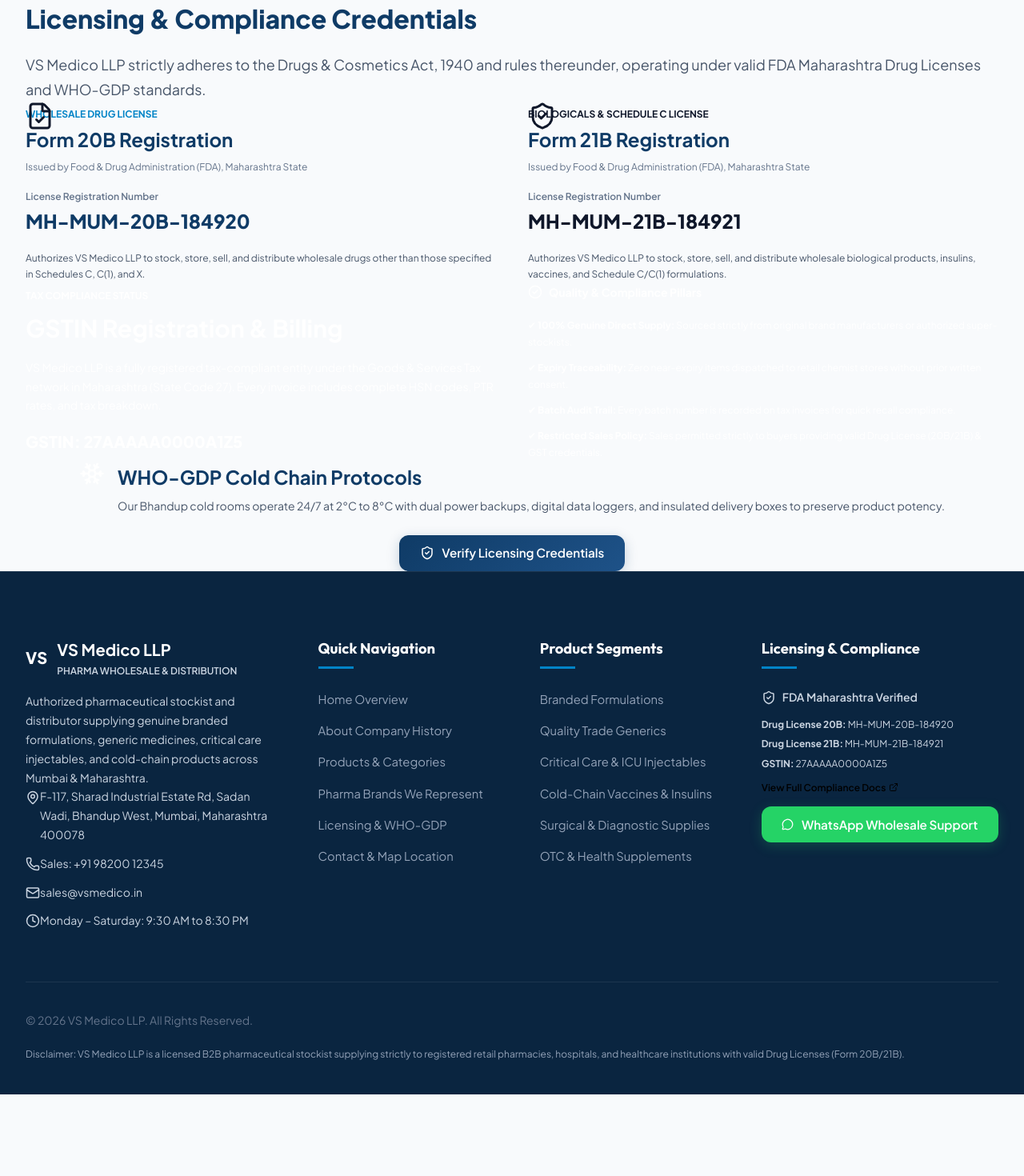
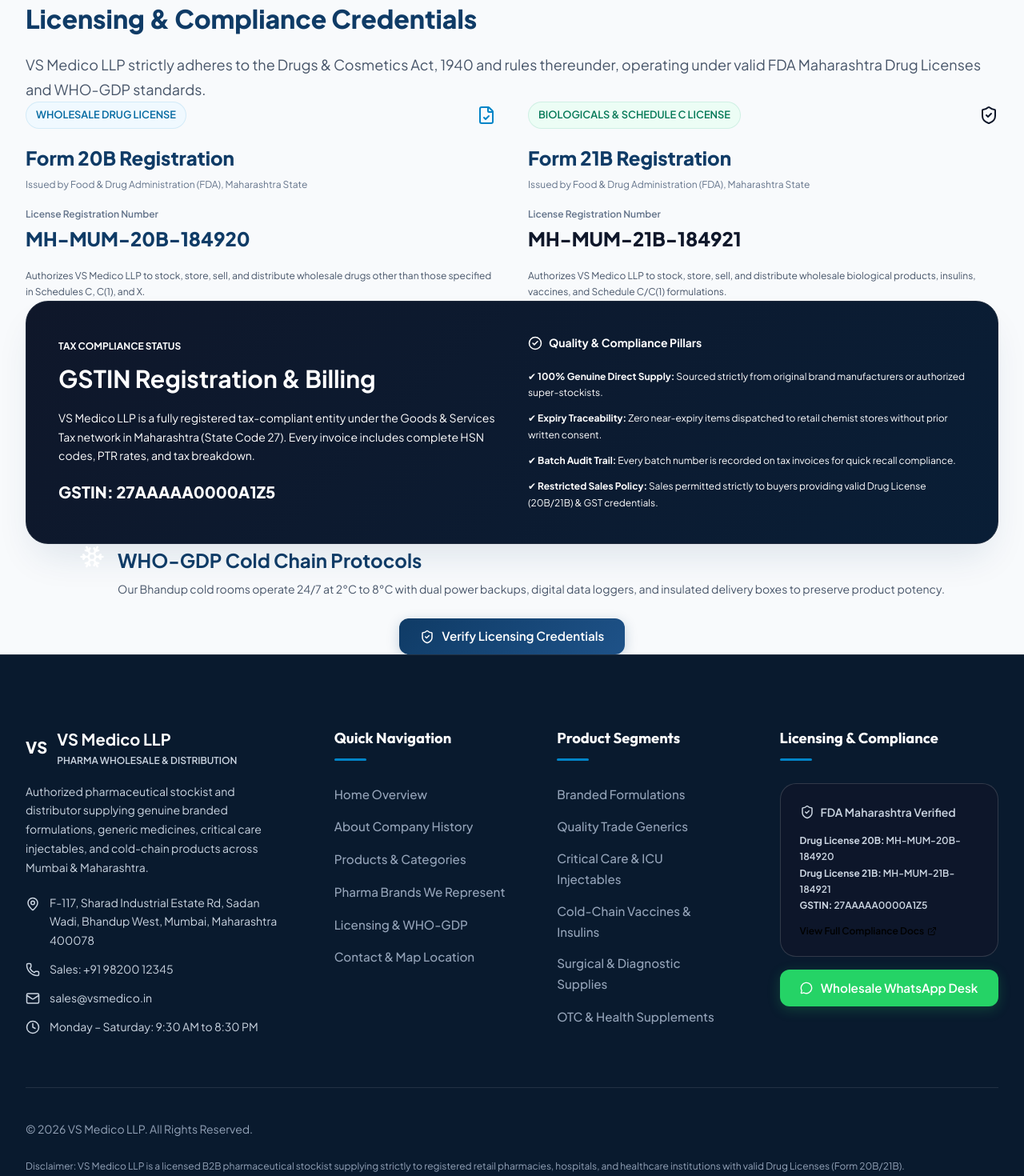
Before and after one commit to prashantjagtap2002/VS-Medico, a Next.js app: page /compliance in a window 1280 px wide. Shown: the part 160-1630 px from the top of the page at 80% size. Before the commit the page ends 1528 px from the top, so only its background shows below. Built offline with nearby package versions, Linux system fonts and the light colour scheme.

Commit message:
Fix dark contrast, input forms, footer design, and remove duplicate brand cards

```diff
--- a/src/app/compliance/page.tsx
+++ b/src/app/compliance/page.tsx
@@ -32,46 +32,54 @@
         {/* License Badges Card Grid */}
         <div className="grid-2 mb-12">
           {/* License 20B */}
-          <div className="bg-white p-8 rounded-2xl border border-slate-200 shadow-sm relative overflow-hidden">
-            <div className="absolute top-0 right-0 w-24 h-24 bg-sky-50 rounded-bl-full flex items-start justify-end p-4 text-sky-400">
-              <FileCheck size={36} />
+          <div className="bg-white p-8 rounded-3xl border border-slate-200 shadow-sm flex flex-col justify-between h-full">
+            <div>
+              <div className="flex items-center justify-between gap-4 mb-4">
+                <span className="badge badge-blue">WHOLESALE DRUG LICENSE</span>
+                <div className="w-12 h-12 rounded-2xl bg-sky-100 text-secondary flex items-center justify-center shrink-0">
+                  <FileCheck size={24} />
                 </div>
-            <span className="text-xs font-bold text-secondary uppercase tracking-wider block mb-2">WHOLESALE DRUG LICENSE</span>
-            <h2 className="font-heading font-bold text-2xl text-primary mb-1">Form 20B Registration</h2>
+              </div>
+              <h2 className="font-heading font-extrabold text-2xl text-primary mb-1">Form 20B Registration</h2>
               <p className="text-xs text-slate-500 mb-4">Issued by Food & Drug Administration (FDA), Maharashtra State</p>
 
               <div className="p-4 bg-slate-50 rounded-xl border border-slate-200 mb-4">
                 <div className="text-xs text-slate-500 font-semibold mb-0.5">License Registration Number</div>
                 <div className="font-mono font-extrabold text-2xl text-primary">{COMPANY_INFO.licenses.drugLicense20B}</div>
               </div>
+            </div>
 
-            <p className="text-xs text-slate-600 leading-relaxed">
+            <p className="text-xs text-slate-600 leading-relaxed pt-3 border-t border-slate-100">
               Authorizes VS Medico LLP to stock, store, sell, and distribute wholesale drugs other than those specified in Schedules C, C(1), and X.
             </p>
           </div>
 
           {/* License 21B */}
-          <div className="bg-white p-8 rounded-2xl border border-slate-200 shadow-sm relative overflow-hidden">
-            <div className="absolute top-0 right-0 w-24 h-24 bg-emerald-50 rounded-bl-full flex items-start justify-end p-4 text-emerald-400">
-              <ShieldCheck size={36} />
+          <div className="bg-white p-8 rounded-3xl border border-slate-200 shadow-sm flex flex-col justify-between h-full">
+            <div>
+              <div className="flex items-center justify-between gap-4 mb-4">
+                <span className="badge badge-green">BIOLOGICALS & SCHEDULE C LICENSE</span>
+                <div className="w-12 h-12 rounded-2xl bg-emerald-100 text-emerald-700 flex items-center justify-center shrink-0">
+                  <ShieldCheck size={24} />
                 </div>
-            <span className="text-xs font-bold text-emerald-700 uppercase tracking-wider block mb-2">BIOLOGICALS & SCHEDULE C LICENSE</span>
-            <h2 className="font-heading font-bold text-2xl text-primary mb-1">Form 21B Registration</h2>
+              </div>
+              <h2 className="font-heading font-extrabold text-2xl text-primary mb-1">Form 21B Registration</h2>
               <p className="text-xs text-slate-500 mb-4">Issued by Food & Drug Administration (FDA), Maharashtra State</p>
 
               <div className="p-4 bg-slate-50 rounded-xl border border-slate-200 mb-4">
                 <div className="text-xs text-slate-500 font-semibold mb-0.5">License Registration Number</div>
                 <div className="font-mono font-extrabold text-2xl text-emerald-800">{COMPANY_INFO.licenses.drugLicense21B}</div>
               </div>
+            </div>
 
-            <p className="text-xs text-slate-600 leading-relaxed">
+            <p className="text-xs text-slate-600 leading-relaxed pt-3 border-t border-slate-100">
               Authorizes VS Medico LLP to stock, store, sell, and distribute wholesale biological products, insulins, vaccines, and Schedule C/C(1) formulations.
             </p>
           </div>
         </div>
 
         {/* GST & Tax Compliance */}
-        <div className="bg-slate-900 text-white p-8 md:p-10 rounded-3xl mb-12 shadow-xl">
+        <div className="dark-card mb-12">
           <div className="grid-2 items-center">
             <div>
               <span className="text-xs font-bold text-sky-400 uppercase tracking-widest">TAX COMPLIANCE STATUS</span>
@@ -89,10 +97,10 @@
                 <CheckCircle2 size={18} className="text-emerald-400" />
                 <span>Quality & Compliance Pillars</span>
               </div>
-              <p>✔ <strong>100% Genuine Direct Supply:</strong> Sourced strictly from original brand manufacturers or authorized super-stockists.</p>
-              <p>✔ <strong>Expiry Traceability:</strong> Zero near-expiry items dispatched to retail chemist stores without prior written consent.</p>
-              <p>✔ <strong>Batch Audit Trail:</strong> Every batch number is recorded on tax invoices for quick recall compliance.</p>
-              <p>✔ <strong>Restricted Sales Policy:</strong> Sales permitted strictly to buyers providing valid Drug License (20B/21B) & GST credentials.</p>
+              <p>✔ <strong className="text-white">100% Genuine Direct Supply:</strong> Sourced strictly from original brand manufacturers or authorized super-stockists.</p>
+              <p>✔ <strong className="text-white">Expiry Traceability:</strong> Zero near-expiry items dispatched to retail chemist stores without prior written consent.</p>
+              <p>✔ <strong className="text-white">Batch Audit Trail:</strong> Every batch number is recorded on tax invoices for quick recall compliance.</p>
+              <p>✔ <strong className="text-white">Restricted Sales Policy:</strong> Sales permitted strictly to buyers providing valid Drug License (20B/21B) & GST credentials.</p>
             </div>
           </div>
         </div>
--- a/src/app/globals.css
+++ b/src/app/globals.css
@@ -1136,29 +1136,43 @@
   min-height: 110px;
 }
 
-/* Footer */
+/* Footer Styling - Executive Dark Design */
 .footer {
-  background: var(--primary-dark);
+  background: #091a2e;
   color: #cbd5e1;
-  padding: 5rem 0 2.5rem 0;
-  border-top: 1px solid rgba(255, 255, 255, 0.08);
+  padding: 5.5rem 0 3rem 0;
+  border-top: 1px solid rgba(255, 255, 255, 0.1);
 }
 
 .footer-grid {
   display: grid;
-  grid-template-columns: 1.4fr 1fr 1fr 1.2fr;
-  gap: 3.5rem;
+  grid-template-columns: repeat(1, 1fr);
+  gap: 3rem;
   margin-bottom: 4rem;
 }
 
+@media (min-width: 768px) {
+  .footer-grid {
+    grid-template-columns: repeat(2, 1fr);
+  }
+}
+
+@media (min-width: 1024px) {
+  .footer-grid {
+    grid-template-columns: 1.5fr 1fr 1fr 1.25fr;
+    gap: 4rem;
+  }
+}
+
 .footer-col h4 {
-  color: white;
+  color: #ffffff;
   font-family: var(--font-heading);
   font-size: 1.15rem;
   font-weight: 700;
-  margin-bottom: 1.5rem;
+  margin-bottom: 1.75rem;
   position: relative;
-  padding-bottom: 0.6rem;
+  padding-bottom: 0.75rem;
+  display: inline-block;
 }
 
 .footer-col h4::after {
@@ -1166,41 +1180,54 @@
   position: absolute;
   bottom: 0;
   left: 0;
-  width: 2.75rem;
-  height: 2.5px;
+  width: 2.5rem;
+  height: 3px;
   background: var(--secondary);
+  border-radius: 3px;
 }
 
 .footer-links {
   list-style: none;
   margin: 0;
   padding: 0;
-}
-
-.footer-links li {
-  margin-bottom: 0.75rem;
+  display: flex;
+  flex-direction: column;
+  gap: 0.85rem;
 }
 
 .footer-links a {
   color: #94a3b8;
-  font-size: 0.925rem;
-  transition: color 0.2s ease;
+  font-size: 0.95rem;
+  font-weight: 500;
+  transition: all 0.2s ease;
+  display: inline-block;
 }
 
 .footer-links a:hover {
-  color: white;
+  color: #ffffff;
+  transform: translateX(4px);
+}
+
+.footer-compliance-card {
+  background: rgba(15, 23, 42, 0.85);
+  border: 1px solid rgba(255, 255, 255, 0.15);
+  padding: 1.5rem;
+  border-radius: var(--radius-lg);
+  display: flex;
+  flex-direction: column;
+  gap: 0.85rem;
 }
 
 .footer-bottom {
-  padding-top: 2.25rem;
-  border-top: 1px solid rgba(255, 255, 255, 0.08);
+  padding-top: 2.5rem;
+  border-top: 1px solid rgba(255, 255, 255, 0.1);
   display: flex;
   justify-content: space-between;
   align-items: center;
   flex-wrap: wrap;
-  gap: 1.25rem;
+  gap: 1.5rem;
   font-size: 0.875rem;
-  color: #64748b;
+  color: #94a3b8;
 }
 
 /* Mobile Sticky Bar */
@@ -1221,6 +1248,68 @@
   display: grid;
   grid-template-columns: repeat(3, 1fr);
   gap: 0.65rem;
+}
+
+/* Dark Form Input Helpers */
+.dark-label {
+  display: block;
+  font-size: 0.85rem;
+  font-weight: 700;
+  color: #f1f5f9;
+  margin-bottom: 0.45rem;
+}
+
+.dark-input {
+  width: 100%;
+  padding: 0.85rem 1.15rem;
+  border-radius: var(--radius-md);
+  border: 1.5px solid #334155;
+  background: #0f172a !important;
+  color: #ffffff !important;
+  font-size: 1rem;
+  font-weight: 700;
+  font-family: inherit;
+  transition: all 0.2s ease;
+  outline: none;
+}
+
+.dark-input:focus {
+  border-color: var(--secondary);
+  box-shadow: 0 0 0 3px rgba(2, 132, 199, 0.25);
+}
+
+.calc-input-grid {
+  display: grid;
+  grid-template-columns: repeat(1, 1fr);
+  gap: 1.25rem;
+}
+
+@media (min-width: 640px) {
+  .calc-input-grid {
+    grid-template-columns: repeat(2, 1fr);
+  }
+}
+
+.calc-span-full {
+  grid-column: 1 / -1;
+}
+
+/* Dark Card Containers */
+.dark-card {
+  background: linear-gradient(135deg, #0f172a 0%, #091e36 100%);
+  color: #ffffff;
+  padding: 2.5rem;
+  border-radius: var(--radius-xl);
+  border: 1px solid #1e293b;
+  box-shadow: var(--shadow-xl);
+}
+
+.dark-card-title {
+  color: #38bdf8;
+  font-family: var(--font-heading);
+  font-weight: 700;
+  font-size: 1.35rem;
+  margin-bottom: 0.75rem;
 }
 
 /* FAQ Accordion Styling */
--- a/src/components/Footer.tsx
+++ b/src/components/Footer.tsx
@@ -22,9 +22,9 @@
       <div className="container">
         <div className="footer-grid">
           {/* Col 1: About & Location */}
-          <div>
-            <div className="flex items-center gap-3 mb-4">
-              <div className="w-10 h-10 rounded-lg bg-sky-500 text-white flex items-center justify-center font-extrabold text-xl shrink-0">
+          <div className="flex flex-col gap-4">
+            <div className="flex items-center gap-3">
+              <div className="w-11 h-11 rounded-xl bg-sky-600 text-white flex items-center justify-center font-extrabold text-xl shrink-0 shadow-md">
                 VS
               </div>
               <div>
@@ -33,24 +33,24 @@
               </div>
             </div>
 
-            <p className="text-slate-300 text-sm mb-5 leading-relaxed">
+            <p className="text-slate-300 text-sm leading-relaxed">
               Authorized pharmaceutical stockist and distributor supplying genuine branded formulations, generic medicines, critical care injectables, and cold-chain products across Mumbai & Maharashtra.
             </p>
 
-            <div className="flex flex-col gap-3 text-sm text-slate-300">
-              <div className="flex items-start gap-2.5">
+            <div className="flex flex-col gap-3 text-sm text-slate-300 mt-1">
+              <div className="flex items-start gap-3">
                 <MapPin size={18} className="text-sky-400 shrink-0 mt-1" />
                 <span>{COMPANY_INFO.address.fullAddress}</span>
               </div>
-              <div className="flex items-center gap-2.5">
+              <div className="flex items-center gap-3">
                 <Phone size={18} className="text-emerald-400 shrink-0" />
                 <span>Sales: {COMPANY_INFO.contact.phoneSales}</span>
               </div>
-              <div className="flex items-center gap-2.5">
+              <div className="flex items-center gap-3">
                 <Mail size={18} className="text-sky-400 shrink-0" />
                 <span>{COMPANY_INFO.contact.emailSales}</span>
               </div>
-              <div className="flex items-center gap-2.5">
+              <div className="flex items-center gap-3">
                 <Clock size={18} className="text-amber-400 shrink-0" />
                 <span>{COMPANY_INFO.contact.workingHours}</span>
               </div>
@@ -86,15 +86,15 @@
           {/* Col 4: Regulatory & Compliance */}
           <div className="footer-col">
             <h4>Licensing & Compliance</h4>
-            <div className="bg-slate-800/80 p-4 rounded-xl border border-slate-700 flex flex-col gap-3">
+            <div className="footer-compliance-card">
               <div className="flex items-center gap-2 text-emerald-400 text-sm font-semibold">
                 <ShieldCheck size={18} />
                 <span>FDA Maharashtra Verified</span>
               </div>
-              <div className="text-xs text-slate-300 flex flex-col gap-1">
-                <p><strong className="text-slate-200">Drug License 20B:</strong> {COMPANY_INFO.licenses.drugLicense20B}</p>
-                <p><strong className="text-slate-200">Drug License 21B:</strong> {COMPANY_INFO.licenses.drugLicense21B}</p>
-                <p><strong className="text-slate-200">GSTIN:</strong> {COMPANY_INFO.licenses.gstin}</p>
+              <div className="text-xs text-slate-300 flex flex-col gap-1.5">
+                <p><strong className="text-slate-100">Drug License 20B:</strong> <span className="font-mono text-sky-300 font-semibold">{COMPANY_INFO.licenses.drugLicense20B}</span></p>
+                <p><strong className="text-slate-100">Drug License 21B:</strong> <span className="font-mono text-emerald-300 font-semibold">{COMPANY_INFO.licenses.drugLicense21B}</span></p>
+                <p><strong className="text-slate-100">GSTIN:</strong> <span className="font-mono text-sky-300 font-semibold">{COMPANY_INFO.licenses.gstin}</span></p>
               </div>
               <button
                 onClick={() => setIsLicenseModalOpen(true)}
@@ -110,9 +110,9 @@
                 href={`https://wa.me/${COMPANY_INFO.contact.whatsappRaw}`}
                 target="_blank"
                 rel="noopener noreferrer"
-                className="w-full btn btn-whatsapp text-xs py-2 justify-center"
+                className="w-full btn btn-whatsapp text-xs py-2.5 justify-center"
               >
-                <MessageCircle size={15} /> WhatsApp Wholesale Support
+                <MessageCircle size={16} /> Wholesale WhatsApp Desk
               </a>
             </div>
           </div>
@@ -123,7 +123,7 @@
           <div>
             © {new Date().getFullYear()} {COMPANY_INFO.legalName}. All Rights Reserved.
           </div>
-          <div className="text-xs text-slate-400 max-w-xl text-right">
+          <div className="text-xs text-slate-400 max-w-xl text-right leading-relaxed">
             Disclaimer: VS Medico LLP is a licensed B2B pharmaceutical stockist supplying strictly to registered retail pharmacies, hospitals, and healthcare institutions with valid Drug Licenses (Form 20B/21B).
           </div>
         </div>
```
Also changed, not shown: src/app/about/page.tsx (+10 -10 lines), src/app/brands/page.tsx (+2 -24 lines), src/components/ContactForm.tsx (+7 -7 lines), src/components/GoogleMapEmbed.tsx (+14 -12 lines), src/components/MarginCalculator.tsx (+26 -30 lines). Lines whose indentation alone changed are shown as unchanged.
